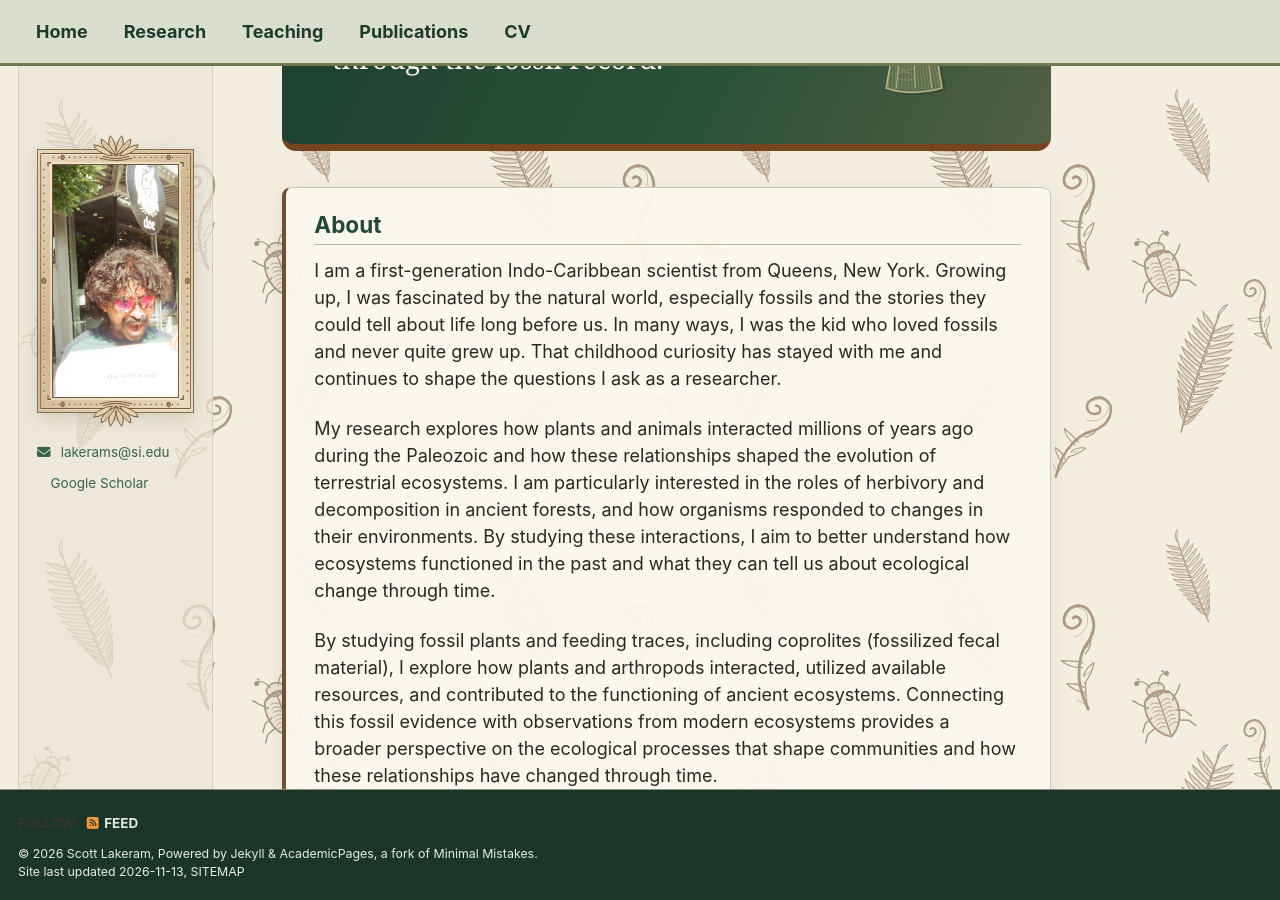
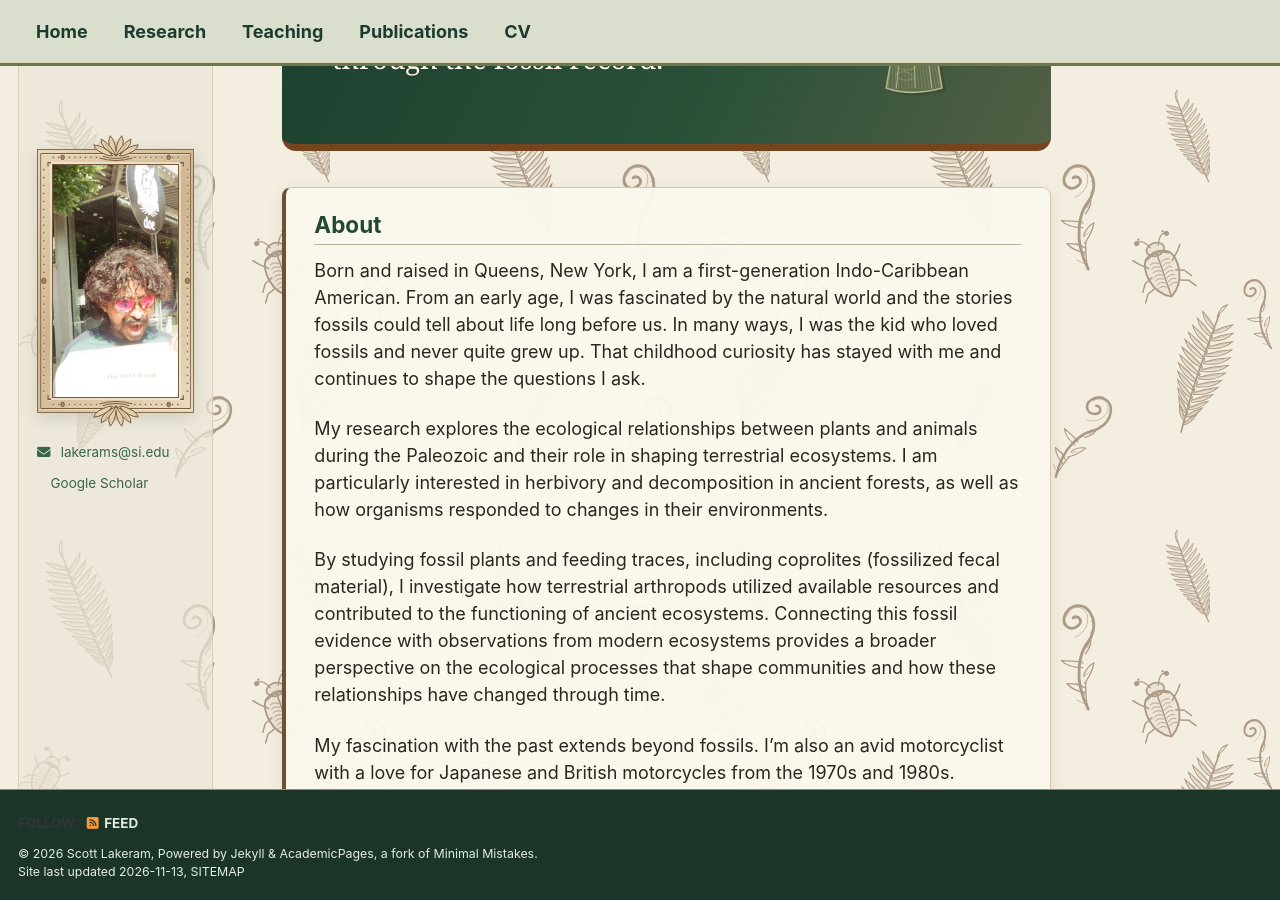
Before and after one commit to slakeram/slakeram.github.io, a Jekyll site: the page built from _pages/about.md, in a window 1280 px wide and 900 px high, scrolled down 382 px. Built offline with Jekyll 4.4.1, drawn with Linux system fonts in a browser that asks for light colours; a script bundle is joined from its source files by our own code; a style sheet for code colours, icons or effects is not loaded.

Commit message:
Update about.md

```diff
--- a/_pages/about.md
+++ b/_pages/about.md
@@ -21,11 +21,13 @@ redirect_from:
 
 ## About
 
-I am a first-generation Indo-Caribbean scientist from Queens, New York. Growing up, I was fascinated by the natural world, especially fossils and the stories they could tell about life long before us. In many ways, I was the kid who loved fossils and never quite grew up. That childhood curiosity has stayed with me and continues to shape the questions I ask as a researcher.
+Born and raised in Queens, New York, I am a first-generation Indo-Caribbean American. From an early age, I was fascinated by the natural world and the stories fossils could tell about life long before us. In many ways, I was the kid who loved fossils and never quite grew up. That childhood curiosity has stayed with me and continues to shape the questions I ask.
 
-My research explores how plants and animals interacted millions of years ago during the Paleozoic and how these relationships shaped the evolution of terrestrial ecosystems. I am particularly interested in the roles of herbivory and decomposition in ancient forests, and how organisms responded to changes in their environments. By studying these interactions, I aim to better understand how ecosystems functioned in the past and what they can tell us about ecological change through time.
+My research explores the ecological relationships between plants and animals during the Paleozoic and their role in shaping terrestrial ecosystems. I am particularly interested in herbivory and decomposition in ancient forests, as well as how organisms responded to changes in their environments.
 
-By studying fossil plants and feeding traces, including coprolites (fossilized fecal material), I explore how plants and arthropods interacted, utilized available resources, and contributed to the functioning of ancient ecosystems. Connecting this fossil evidence with observations from modern ecosystems provides a broader perspective on the ecological processes that shape communities and how these relationships have changed through time.
+By studying fossil plants and feeding traces, including coprolites (fossilized fecal material), I investigate how terrestrial arthropods utilized available resources and contributed to the functioning of ancient ecosystems. Connecting this fossil evidence with observations from modern ecosystems provides a broader perspective on the ecological processes that shape communities and how these relationships have changed through time.
+
+My fascination with the past extends beyond fossils. I'm also an avid motorcyclist with a love for Japanese and British motorcycles from the 1970s and 1980s.
 
 </section>
 
```
